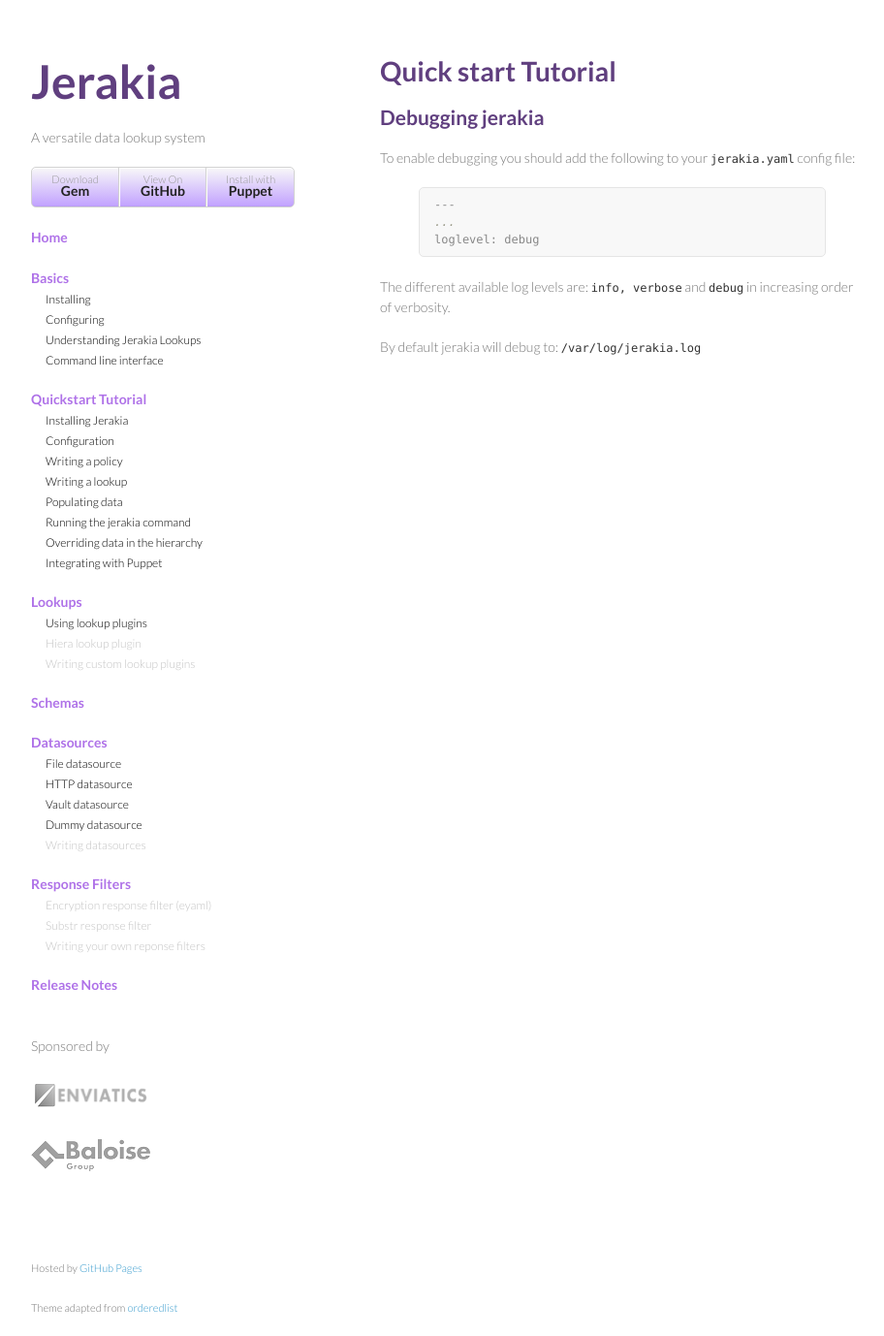
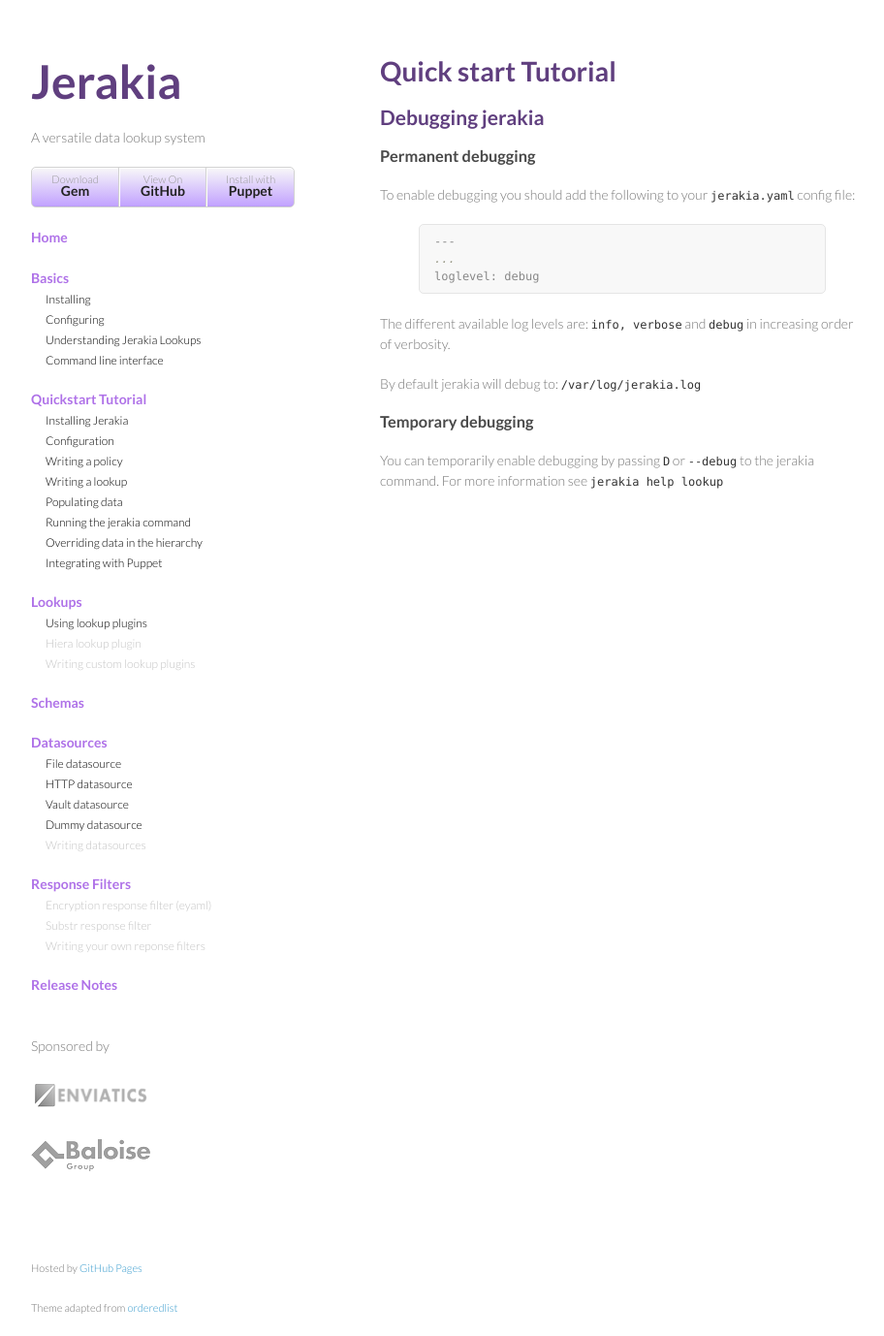
Before and after one commit to jerakia/jerakia, a Jekyll site: the page built from tutorial/debug/index.md, in a window 1280 px wide. Shown: the whole page at 97% size, without its empty margins (178-1090 px from the left). Built offline with Jekyll 4.4.1, drawn with Linux system fonts in a browser that asks for light colours; Markdown is read by kramdown in place of the engine named in the settings.

Commit message:
Adding more details for debug and changing hierarchy file

```diff
--- a/tutorial/debug/index.md
+++ b/tutorial/debug/index.md
@@ -5,6 +5,7 @@ layout: minimal
 # Quick start Tutorial
 
 ## Debugging jerakia
+### Permanent debugging
 To enable debugging you should add the following to your `jerakia.yaml` config file:
 {% highlight console %}
 ---
@@ -15,3 +16,6 @@ loglevel: debug
 The different available log levels are: `info, verbose` and `debug` in increasing order of verbosity.
 
 By default jerakia will debug to: `/var/log/jerakia.log`
+
+### Temporary debugging
+You can temporarily enable debugging by passing `D` or `--debug` to the jerakia command. For more information see `jerakia help lookup`
```
Also changed, not shown: tutorial/puppet/index.md (+0 -1 lines).
